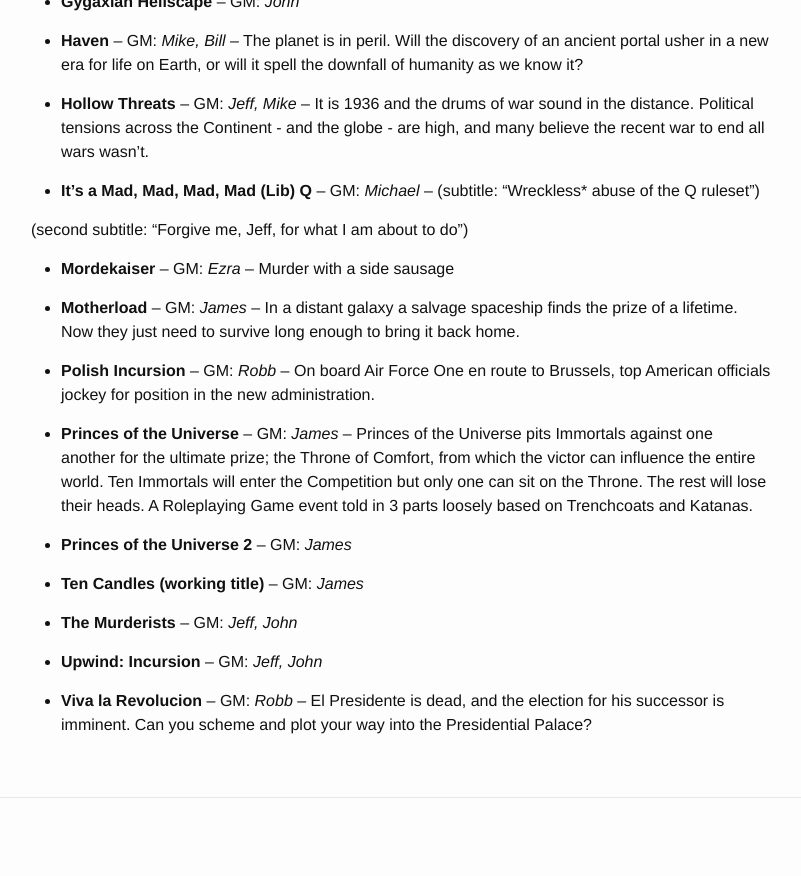
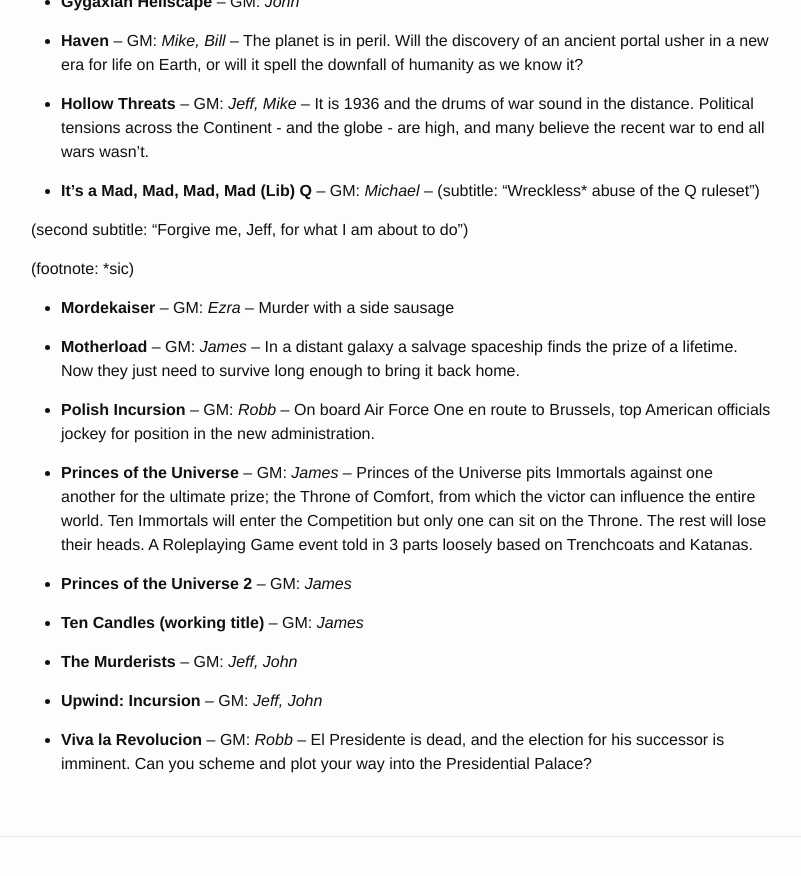
Before and after one commit to Geekend-PNW/geekend-pnw.github.com, a Jekyll site: the page built from games.md, in a window 1280 px wide and 900 px high, scrolled down 807 px. Shown: the top 876 px of the window, without its empty margins (239-1040 px from the left). Built offline with Jekyll 4.4.1, drawn with Linux system fonts in a browser that asks for light colours.

Commit message:
Update games.yml

```diff
--- a/_data/games.yml
+++ b/_data/games.yml
@@ -119,6 +119,8 @@
 
     (second subtitle: "Forgive me, Jeff, for what I am about to do")
 
+    (footnote: *sic)
+
   gm: Michael
   events: 2018-07
 
```
